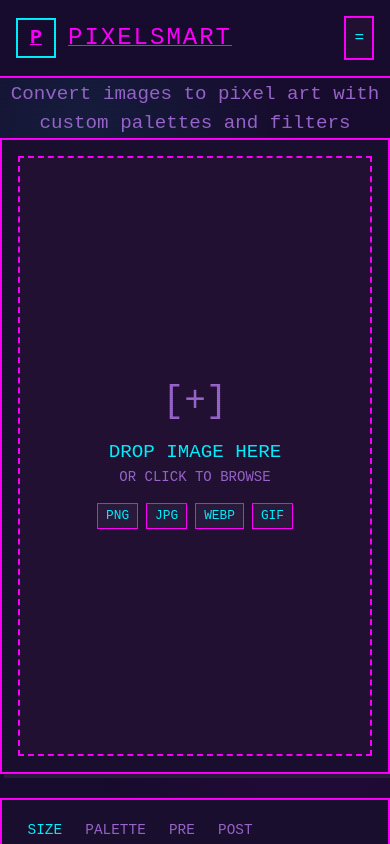
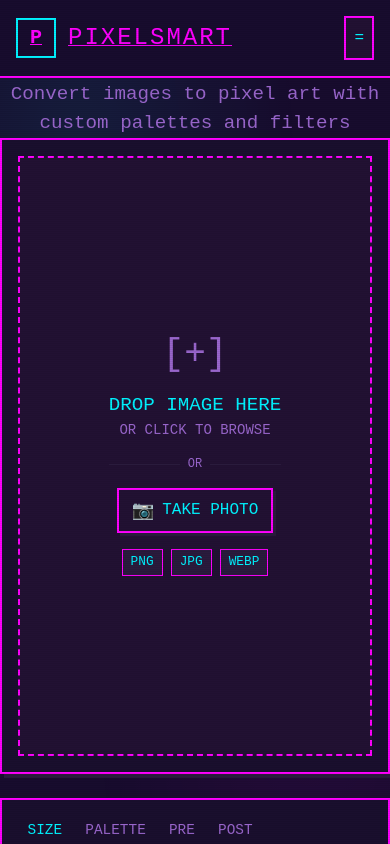
Before and after one commit to unworthyzeus/pixel-smart-art, a Next.js app: page / in a window 390 px wide. Shown: the top 844 px of the page. Built offline with nearby package versions, Linux system fonts and the light colour scheme.

Commit message:
feat: Add Camera support using Capacitor Camera plugin for Web and Mobile

```diff
--- a/package.json
+++ b/package.json
@@ -10,9 +10,11 @@
   },
   "dependencies": {
     "@capacitor/android": "^8.0.2",
+    "@capacitor/camera": "^8.0.0",
     "@capacitor/cli": "^8.0.2",
     "@capacitor/core": "^8.0.2",
     "@capacitor/ios": "^8.0.2",
+    "@ionic/pwa-elements": "^3.3.0",
     "next": "16.1.6",
     "react": "19.2.3",
     "react-dom": "19.2.3"
--- a/src/components/ImageDropZone.tsx
+++ b/src/components/ImageDropZone.tsx
@@ -1,6 +1,8 @@
 'use client';
 
-import { useRef, useCallback, useState } from 'react';
+import { useRef, useCallback, useState, useEffect } from 'react';
+import { Camera, CameraResultType, CameraSource } from '@capacitor/camera';
+import { defineCustomElements } from '@ionic/pwa-elements/loader';
 
 interface ImageDropZoneProps {
     onImageLoad: (image: HTMLImageElement) => void;
@@ -11,6 +13,42 @@ export default function ImageDropZone({ onImageLoad, disabled }: ImageDropZonePr
     const [isDragging, setIsDragging] = useState(false);
     const [isLoading, setIsLoading] = useState(false);
     const fileInputRef = useRef<HTMLInputElement>(null);
+
+    // Initialize PWA elements for web camera support
+    useEffect(() => {
+        defineCustomElements(window);
+    }, []);
+
+    const handleCamera = async (e: React.MouseEvent) => {
+        e.stopPropagation(); // Prevent triggering file input
+        if (disabled) return;
+
+        try {
+            const image = await Camera.getPhoto({
+                quality: 90,
+                allowEditing: false,
+                resultType: CameraResultType.DataUrl,
+                source: CameraSource.Camera
+            });
+
+            if (image.dataUrl) {
+                setIsLoading(true);
+                const img = new Image();
+                img.onload = () => {
+                    onImageLoad(img);
+                    setIsLoading(false);
+                };
+                img.onerror = () => {
+                    alert('Failed to load camera image');
+                    setIsLoading(false);
+                };
+                img.src = image.dataUrl;
+            }
+        } catch (error) {
+            // User cancelled or no camera permission
+            console.log('Camera error:', error);
+        }
+    };
 
     const handleFile = useCallback((file: File) => {
         if (!file.type.startsWith('image/')) {
@@ -59,17 +97,10 @@ export default function ImageDropZone({ onImageLoad, disabled }: ImageDropZonePr
         if (disabled) return;
 
         const file = e.dataTransfer.files[0];
-        if (file) handleFile(file);
+        if (file) {
+            handleFile(file);
+        }
     }, [disabled, handleFile]);
-
-    const handleClick = useCallback(() => {
-        if (!disabled) fileInputRef.current?.click();
-    }, [disabled]);
-
-    const handleChange = useCallback((e: React.ChangeEvent<HTMLInputElement>) => {
-        const file = e.target.files?.[0];
-        if (file) handleFile(file);
-    }, [handleFile]);
 
     return (
         <div
@@ -77,41 +108,54 @@ export default function ImageDropZone({ onImageLoad, disabled }: ImageDropZonePr
             onDragOver={handleDragOver}
             onDragLeave={handleDragLeave}
             onDrop={handleDrop}
-            onClick={handleClick}
+            onClick={() => !disabled && fileInputRef.current?.click()}
         >
             <input
                 ref={fileInputRef}
                 type="file"
                 accept="image/*"
                 className="hidden"
-                onChange={handleChange}
                 disabled={disabled}
+                onChange={(e) => {
+                    const file = e.target.files?.[0];
+                    if (file) handleFile(file);
+                }}
             />
 
+            <div className="flex flex-col items-center gap-4">
                 {isLoading ? (
-                <div className="flex flex-col items-center gap-4">
-                    <div className="loading-spinner" />
-                    <span className="text-[var(--text-dim)]">LOADING...</span>
-                </div>
+                    <div className="text-xl animate-pulse">LOADING...</div>
                 ) : (
-                <div className="flex flex-col items-center gap-4">
+                    <>
                         <div className="text-4xl text-[var(--text-dim)]">[+]</div>
                         <div className="text-center">
-                        <p className="text-[var(--foreground)] mb-1">
-                            DROP IMAGE HERE
-                        </p>
-                        <p className="text-[var(--text-dim)] text-sm">
-                            OR CLICK TO BROWSE
-                        </p>
+                            <p className="text-[var(--foreground)] mb-1">DROP IMAGE HERE</p>
+                            <p className="text-[var(--text-dim)] text-sm">OR CLICK TO BROWSE</p>
                         </div>
-                    <div className="flex gap-2 text-sm text-[var(--text-dim)]">
+
+                        <div className="flex items-center gap-2 w-full max-w-[200px]">
+                            <div className="h-[1px] bg-[var(--dim)] flex-1"></div>
+                            <span className="text-xs text-[var(--text-dim)]">OR</span>
+                            <div className="h-[1px] bg-[var(--dim)] flex-1"></div>
+                        </div>
+
+                        <button
+                            type="button"
+                            onClick={handleCamera}
+                            disabled={disabled}
+                            className="btn-secondary text-sm flex items-center gap-2"
+                        >
+                            <span className="text-lg">📷</span> TAKE PHOTO
+                        </button>
+
+                        <div className="flex gap-2 text-sm text-[var(--text-dim)] mt-2">
                             <span className="badge">PNG</span>
                             <span className="badge">JPG</span>
                             <span className="badge">WEBP</span>
-                        <span className="badge">GIF</span>
                         </div>
+                    </>
+                )}
             </div>
-            )}
         </div>
     );
 }
```
Also changed, not shown: 6 other files (tests, documents, lock files or other folders). Lines whose indentation alone changed are shown as unchanged.
